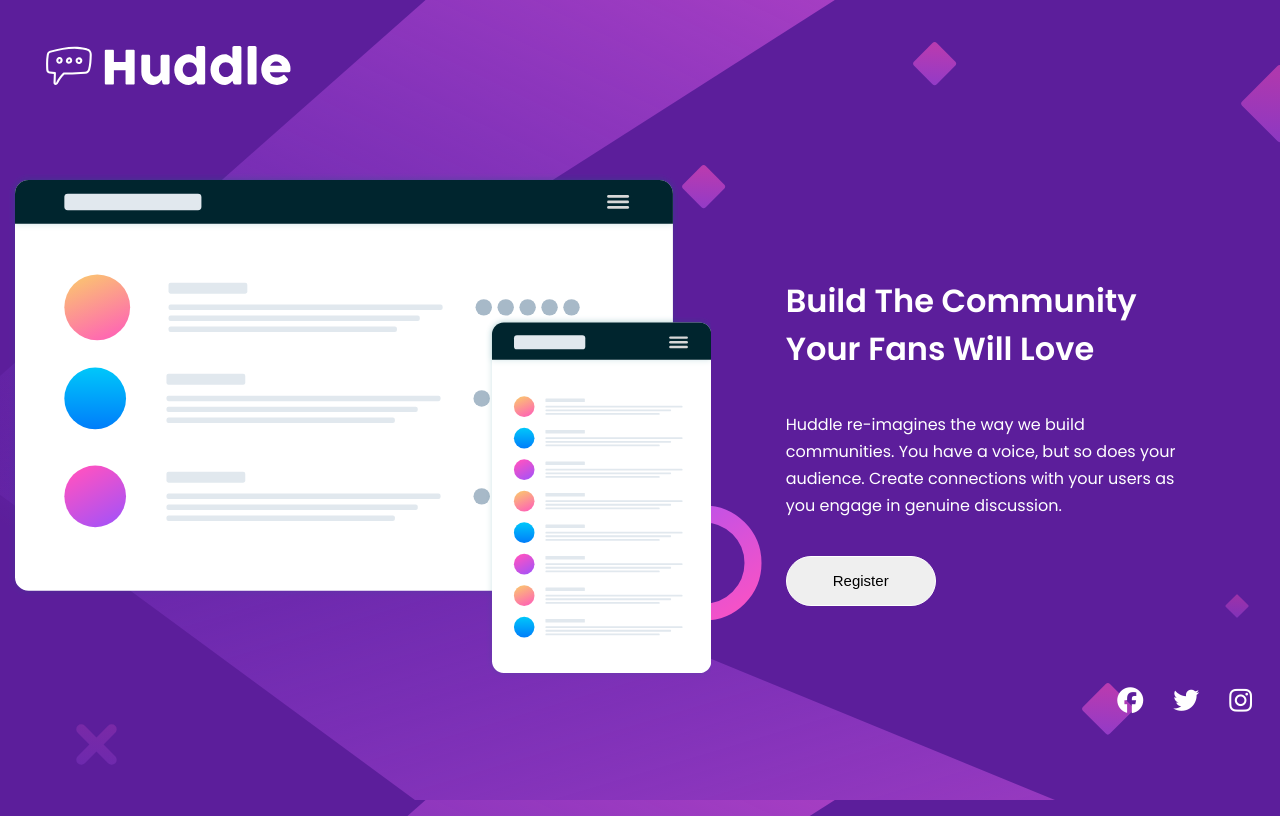
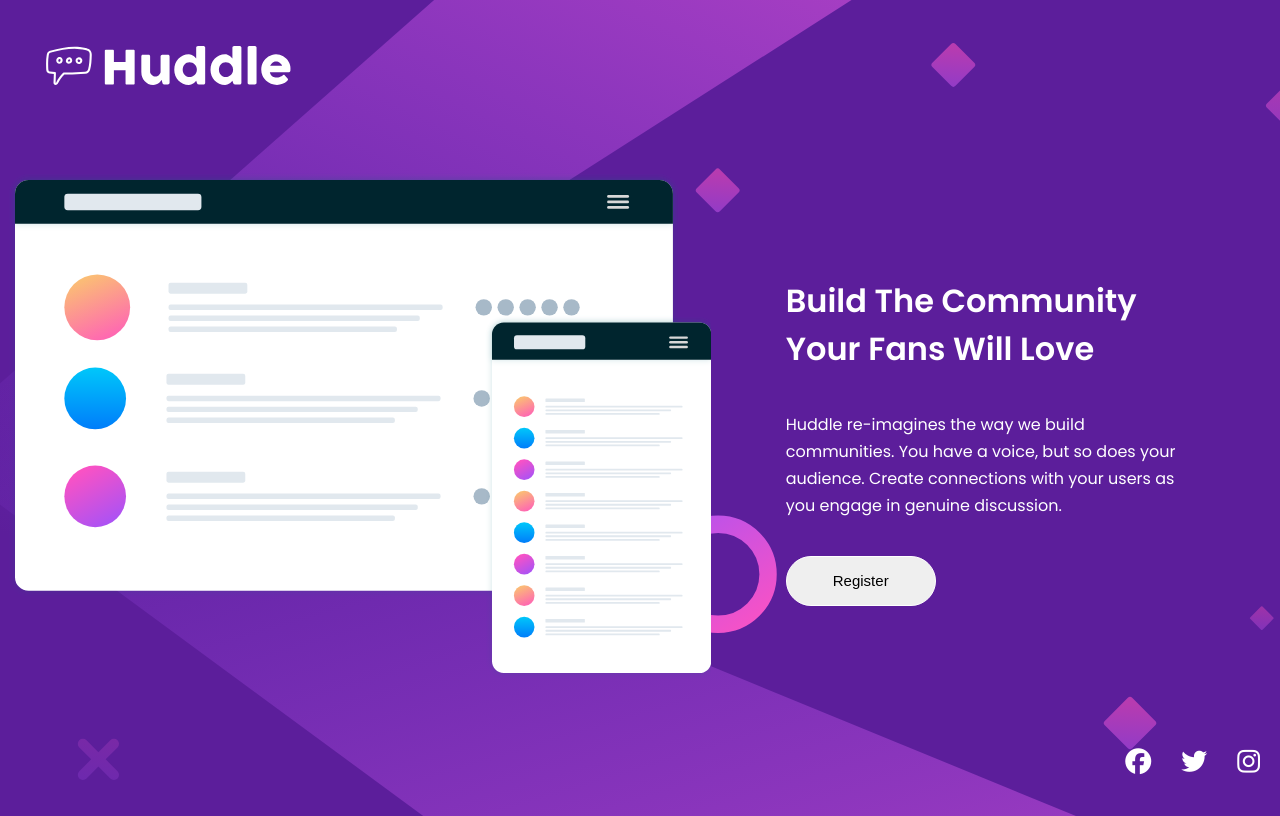
Before and after one commit to roguepanther/huddle-landing-page, a plain HTML site: page index.html in a window 1280 px wide. Drawn offline with Linux system fonts and the light colour scheme.

Commit message:
Revised CSS Upload
Revised CSS Upload

```diff
--- a/style.css
+++ b/style.css
@@ -5,7 +5,8 @@
 }
 
 body {
-    background: url('./images/bg-desktop.svg');
+    background: url('./images/bg-desktop.svg') no-repeat;
+    background-size: cover;
     background-color: rgb(92, 30, 155);
     font-family: 'Poppins', sans-serif;
     height: 100vh;
@@ -83,8 +84,12 @@ button:hover {
    flex-direction: row;
    align-items: center;
    justify-content: flex-end;
-   height: 50px;
+   position: fixed;
+   left: 0;
+   bottom: 0;
    width: 100%;
+   /* height: 50px;
+   width: 100%; */
 }
 
 .fa-facebook, .fa-twitter, .fa-instagram {
@@ -151,6 +156,7 @@ button:hover {
     }
 
     .right-box p, h1 {
+        text-align: center;
         padding: 25px;
     }
     .social-icons {
```
